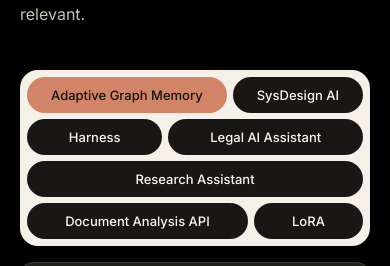
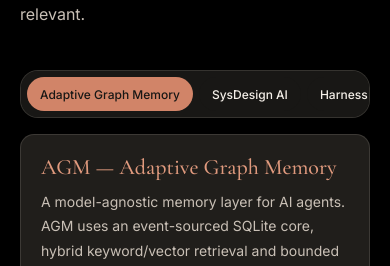
Before and after one commit to yash936936/Personal-Portfolio, a React (Vite) app in the folder portfolio/: page /work in a window 390 px wide. Shown: the part 578-844 px from the top of the page. Built offline with nearby package versions, Linux system fonts and the light colour scheme; no server answers.

Commit message:
Keep work project tabs on one dark row

```diff
--- a/portfolio/src/pages/Work.css
+++ b/portfolio/src/pages/Work.css
@@ -163,17 +163,18 @@
 
 .prototype-picker { padding-top: 8px; padding-bottom: 28px; }
 .prototype-picker__track {
-  display: flex; flex-wrap: wrap; align-items: center; gap: 6px; width: fit-content; max-width: 100%;
+  display: flex; flex-wrap: nowrap; align-items: center; gap: 6px; width: 100%; max-width: 100%;
+  overflow-x: auto; overscroll-behavior-x: contain; scrollbar-width: thin;
   padding: 6px; border: 1px solid var(--color-hairline); border-radius: var(--radius-pill);
-  background: #f5f0e8;
+  background: #181715;
 }
 .prototype-picker__tab {
-  min-height: 36px; padding: 0 18px; border: 0; border-radius: var(--radius-pill);
-  background: #181715; color: #faf9f5; font: 500 13px var(--font-body);
+  flex: 0 0 auto; min-height: 36px; padding: 0 16px; border: 0; border-radius: var(--radius-pill);
+  background: #181715; color: #f5f0e9; font: 500 13px var(--font-body); white-space: nowrap;
   cursor: pointer; transition: background .25s, color .25s, transform .25s;
 }
-.prototype-picker__tab:hover { background: #252320; transform: translateY(-1px); }
-.prototype-picker__tab.is-active { background: var(--color-primary); color: #141413; }
+.prototype-picker__tab:hover { background: #302b27; transform: translateY(-1px); }
+.prototype-picker__tab.is-active { background: var(--color-primary); color: #181715; }
 .prototype-picker__tab:focus-visible { outline: 2px solid var(--color-primary-active); outline-offset: 3px; }
 .prototype-picker__description {
   margin-top: 16px; padding: 24px 28px; border: 1px solid var(--color-hairline);
@@ -185,7 +186,7 @@
 }
 .prototype-picker__description p { max-width: 920px; color: var(--color-body); font-size: 14px; line-height: 1.75; }
 @media (max-width: 640px) {
-  .prototype-picker__track { width: 100%; border-radius: 18px; }
-  .prototype-picker__tab { flex: 1 1 auto; }
+  .prototype-picker__track { border-radius: 18px; }
+  .prototype-picker__tab { min-height: 34px; padding: 0 13px; font-size: 12px; }
   .prototype-picker__description { padding: 20px; }
 }
```
